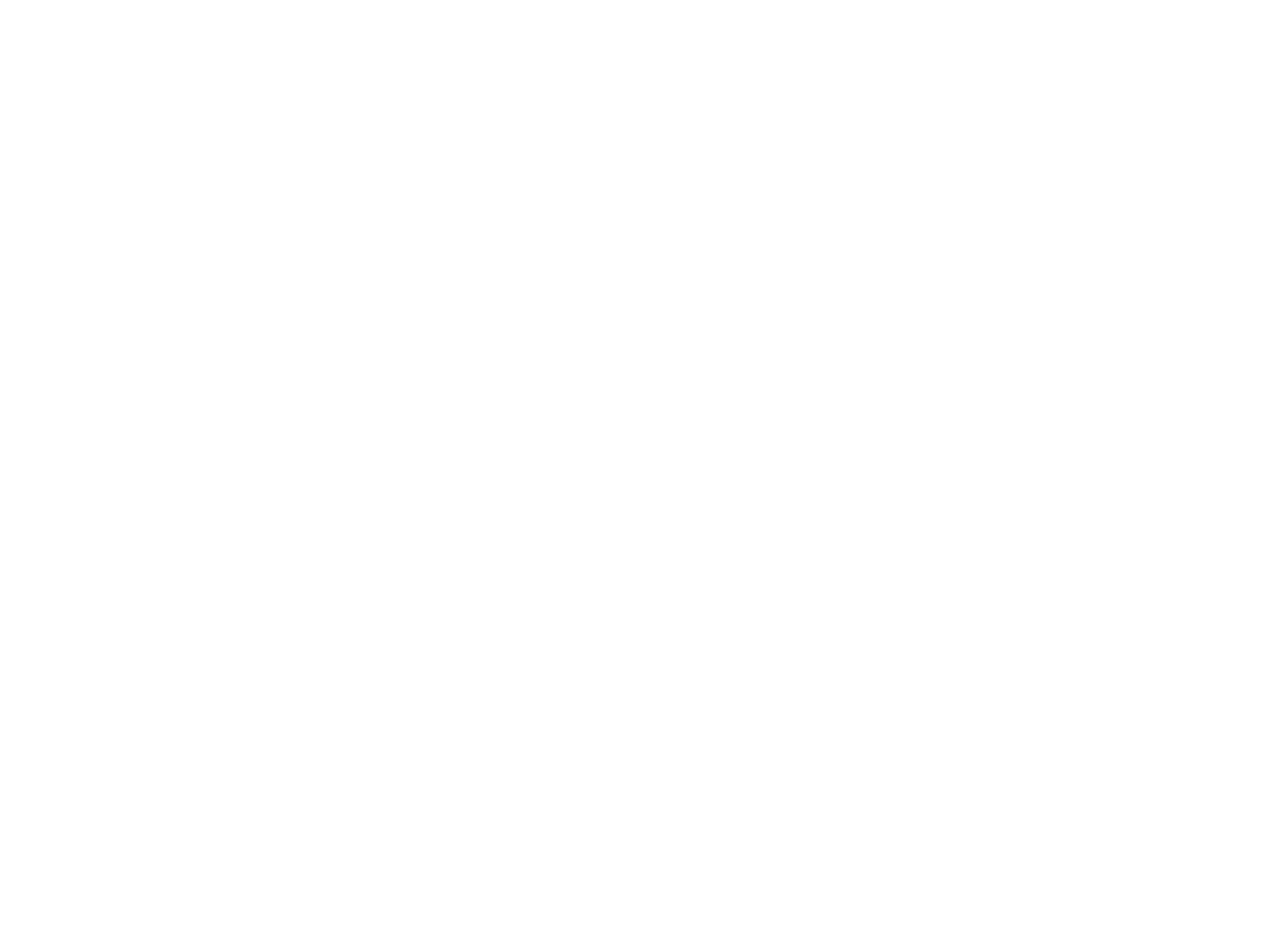
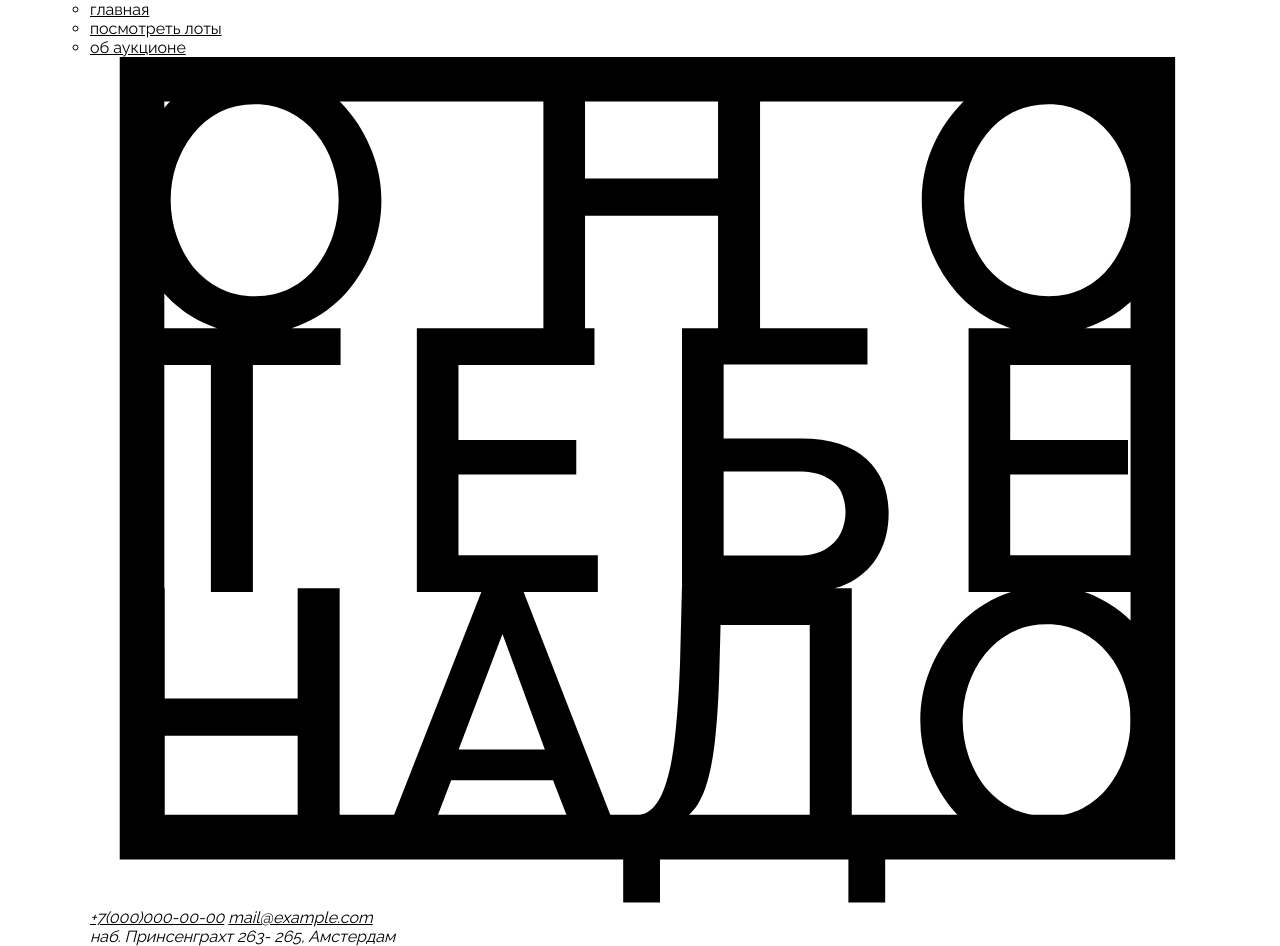
Before and after one commit to dansi13/ono-tebe-nado, a plain HTML site: page index.html in a window 1280 px wide. Before the commit the page ends 800 px from the top, so only its background shows below. Drawn offline with Linux system fonts and the light colour scheme.

Commit message:
haeder done

```diff
--- a/index.html
+++ b/index.html
@@ -10,8 +10,38 @@
     <link rel="stylesheet" href="./styles/style.css">
   </head>
   <body>
-    <header class="header"> </header>
-    <main> </main>
+    <header class="header">
+      <nav class="header_menu">
+        <ul class="header__links-list">
+          <li class="header__links-list-item header__links-list-item_no-bullit header__link_active">
+            <a class="header__link" href="#0">главная</a>
+          </li>
+          <li class="header__links-list-item header__links-list-item_no-bullit header__link_active">
+            <a class="header__link" href="#0">посмотреть лоты</a>
+          </li>
+          <li class="header__links-list-item header__links-list-item_no-bullit header__link_active">
+            <a class="header__link" href="#0">об аукционе</a>
+          </li>
+        </ul>
+      </nav>
+      <a class="header__logo">
+        <img
+          class="header__logo-image"
+          src="./images/logo-black.svg"
+          alt="Логотип проекта"
+          />
+      </a>
+      <address class="address">
+        <a href="tel:+70000000">+7(000)000-00-00</a>
+        <a href="mailto:mail@example.com">mail@example.com</a>
+        <p class="header__address">наб. Принсенграхт 263- 265, Амстердам</p>
+      </address>
+    </header>
+    <main>
+      <section class="cover">  </section>
+      <section class="lots"> </section>
+      <section class="about"> </section>
+    </main>
     <footer class="footer"> </footer>
   </body>
 </html>
--- a/styles/style.css
+++ b/styles/style.css
@@ -1 +1,47 @@
-/* место для вашего кода */
+.header {
+
+}
+
+.header_menu {
+
+}
+
+ul {
+    list-style-type: circle;
+}
+
+.header__links-list {
+
+}
+
+.header__links-list-item {
+
+}
+
+.header__links-list-item_no-bullit {
+
+}
+
+.header__link_active {
+
+}
+
+.header__link {
+
+}
+
+.header__logo {
+
+}
+
+.header__logo-image {
+
+}
+
+.address {
+
+}
+
+.header__address {
+
+}
```
